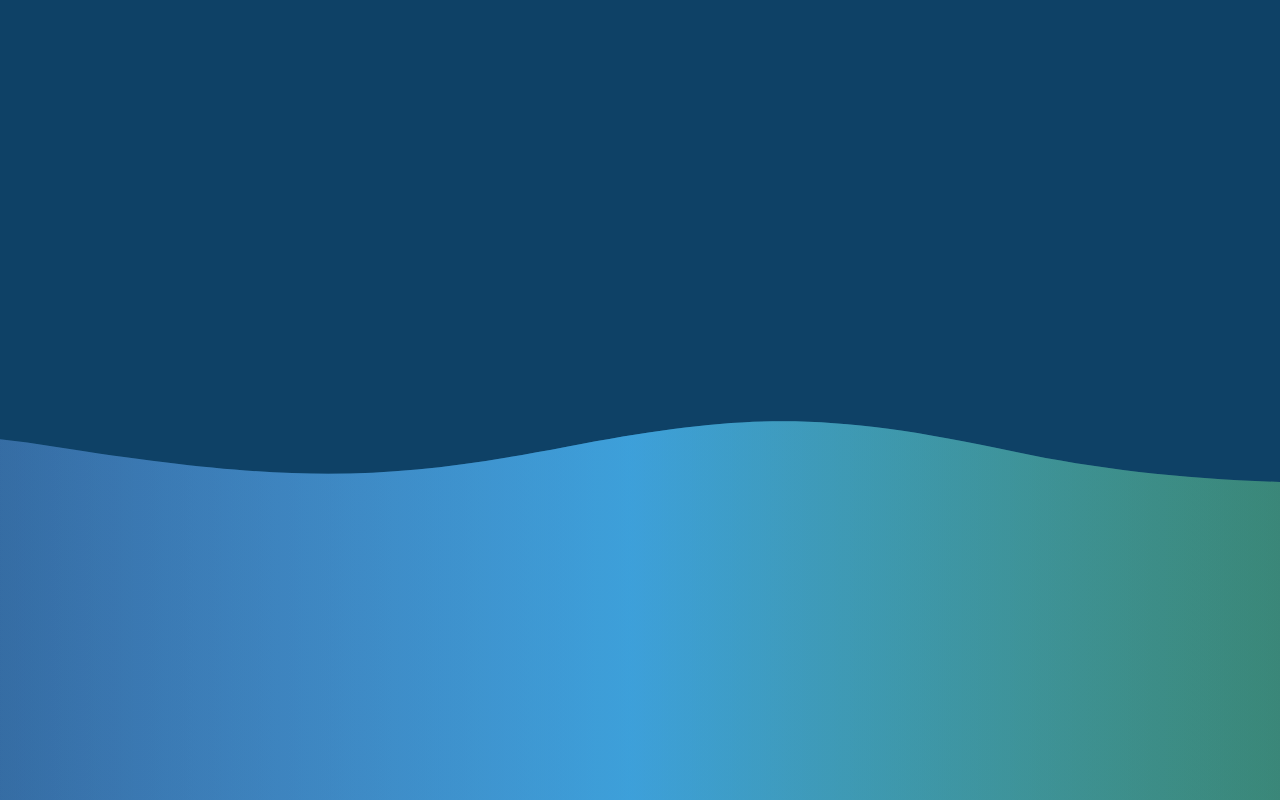
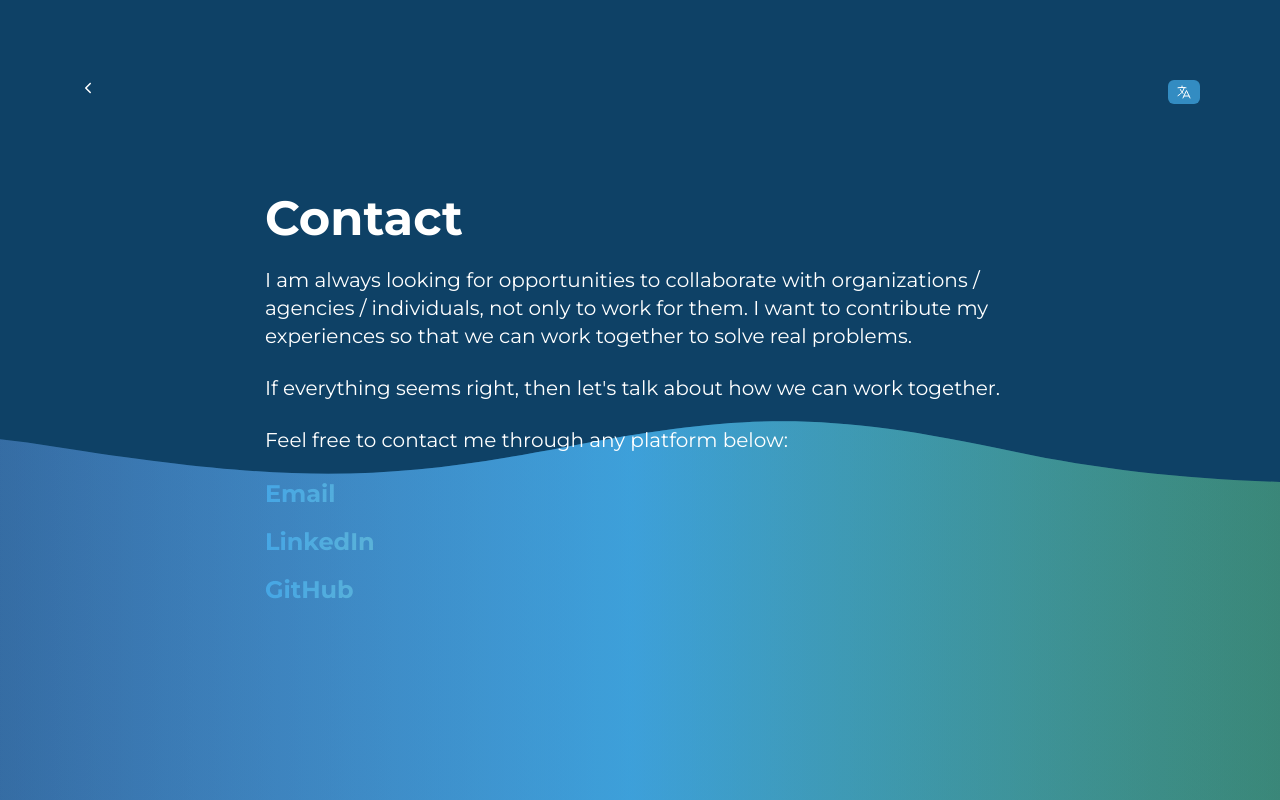
Before and after one commit to k1nha/portfolio, a React (Vite) app: page /contact in a window 1280 px wide. Built offline with nearby package versions, Linux system fonts and the light colour scheme.

Commit message:
feat: create contact page

```diff
--- a/src/pages/Contact.tsx
+++ b/src/pages/Contact.tsx
@@ -1,9 +1,89 @@
+import BackButton from '@/components/BackButton';
 import Background from '../components/Background';
+import { motion as m } from 'framer-motion';
+import { HiOutlineLanguage } from 'react-icons/hi2';
+import { useState } from 'react';
+import { useTranslation } from 'react-i18next';
+import toast from 'react-hot-toast';
 
 function Contact() {
+  const {
+    t,
+    i18n: { changeLanguage, language },
+  } = useTranslation();
+
+  const [currentLanguage, setCurrentLanguage] = useState(language);
+
+  const handleChangeLanguage = () => {
+    const newLanguage = currentLanguage === 'en' ? 'pt' : 'en';
+    changeLanguage(newLanguage);
+    setCurrentLanguage(newLanguage);
+  };
+
+  const copyEmail = () => {
+    navigator.clipboard.writeText('lucascmpusdev@gmail.com');
+    toast.success('Email Copied');
+  };
+
   return (
     <>
-      <div className=""></div>
+      <BackButton />
+      <m.button
+        initial={{ x: 100 }}
+        animate={{ x: 0 }}
+        transition={{ duration: 1 }}
+        className="absolute top-20 right-5 md:right-10 lg:right-20 text-white bg-BabyBlue px-2 py-1 shadow-2xl rounded-md"
+        type="button"
+        onClick={() => handleChangeLanguage()}
+      >
+        <HiOutlineLanguage />
+      </m.button>
+
+      <div className="w-[100vw] h-[100vh] flex flex-col justify-center items-center font-Montserrat text-xl text-white text-left p-5 md:p-0">
+        <div className="flex flex-col gap-6 flex-wrap max-w-[750px]">
+          <div className="text-5xl font-bold">
+            <h1>{t('contato')}</h1>
+          </div>
+
+          <div className="">{t('contato-1')}</div>
+
+          <div className="">{t('contato-2')}</div>
+          <div className="">{t('contato-3')}</div>
+
+          <div className="flex flex-col gap-4">
+            <m.p
+              id="email"
+              whileHover={{
+                x: 20,
+                transition: { duration: 0.3 },
+              }}
+              className="text-2xl font-bold w-[400px] text-transparent bg-clip-text bg-gradient-to-r from-[#4cbeff99] to-[#b7e5a2b0] cursor-pointer"
+              onClick={() => copyEmail()}
+            >
+              <a>Email</a>
+            </m.p>
+            <m.p
+              whileHover={{
+                x: 20,
+                transition: { duration: 0.3 },
+              }}
+              className="text-2xl font-bold w-[400px] text-transparent bg-clip-text bg-gradient-to-r from-[#4cbeff99] to-[#b7e5a2b0]"
+            >
+              <a href="">LinkedIn</a>
+            </m.p>
+            <m.p
+              whileHover={{
+                x: 20,
+                transition: { duration: 0.3 },
+              }}
+              className="text-2xl font-bold w-[400px] text-transparent bg-clip-text bg-gradient-to-r from-[#4cbeff99] to-[#b7e5a2b0]"
+            >
+              <a href="">GitHub</a>
+            </m.p>
+          </div>
+        </div>
+      </div>
+
       <Background />
     </>
   );
```
